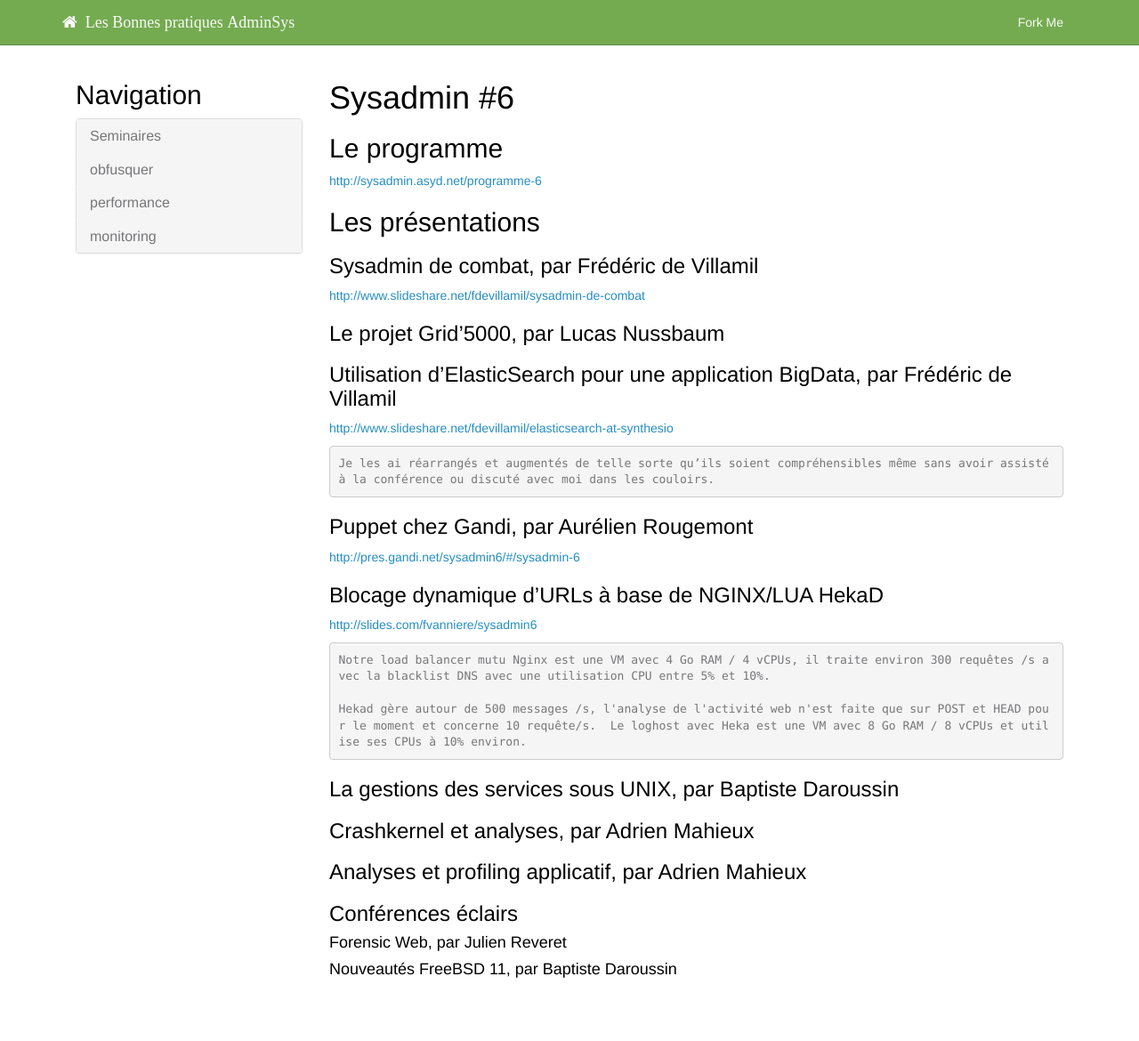
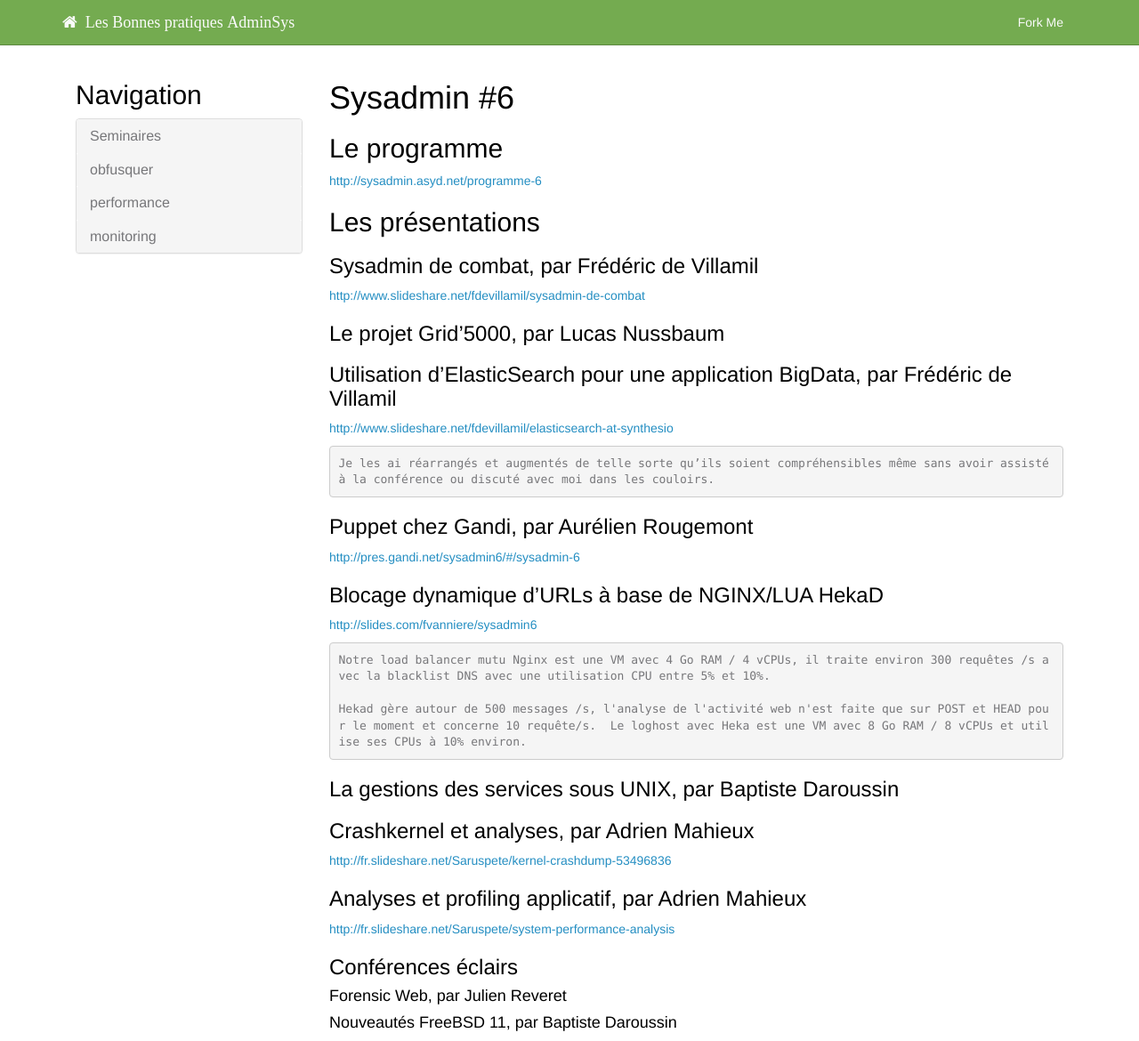
Before and after one commit to sysadmin-fr/bestPractices, a Jekyll site: the page built from _pages/seminaire#6.md, in a window 1280 px wide and 1170 px high. Shown: the whole window at 89% size. Built offline with Jekyll 4.4.1, drawn with Linux system fonts in a browser that asks for light colours; nearby versions of some CDN libraries; library files that are not in the unit come from our copies.

Commit message:
Add slideshare information about seminaire 6
* New slides

```diff
--- a/_pages/seminaire#6.md
+++ b/_pages/seminaire#6.md
@@ -40,7 +40,11 @@ categories: [Seminaires]
 
 ### Crashkernel et analyses, par Adrien Mahieux
 
+<http://fr.slideshare.net/Saruspete/kernel-crashdump-53496836>
+
 ### Analyses et profiling applicatif, par Adrien Mahieux
+
+<http://fr.slideshare.net/Saruspete/system-performance-analysis>
 
 ### Conférences éclairs
 
```
